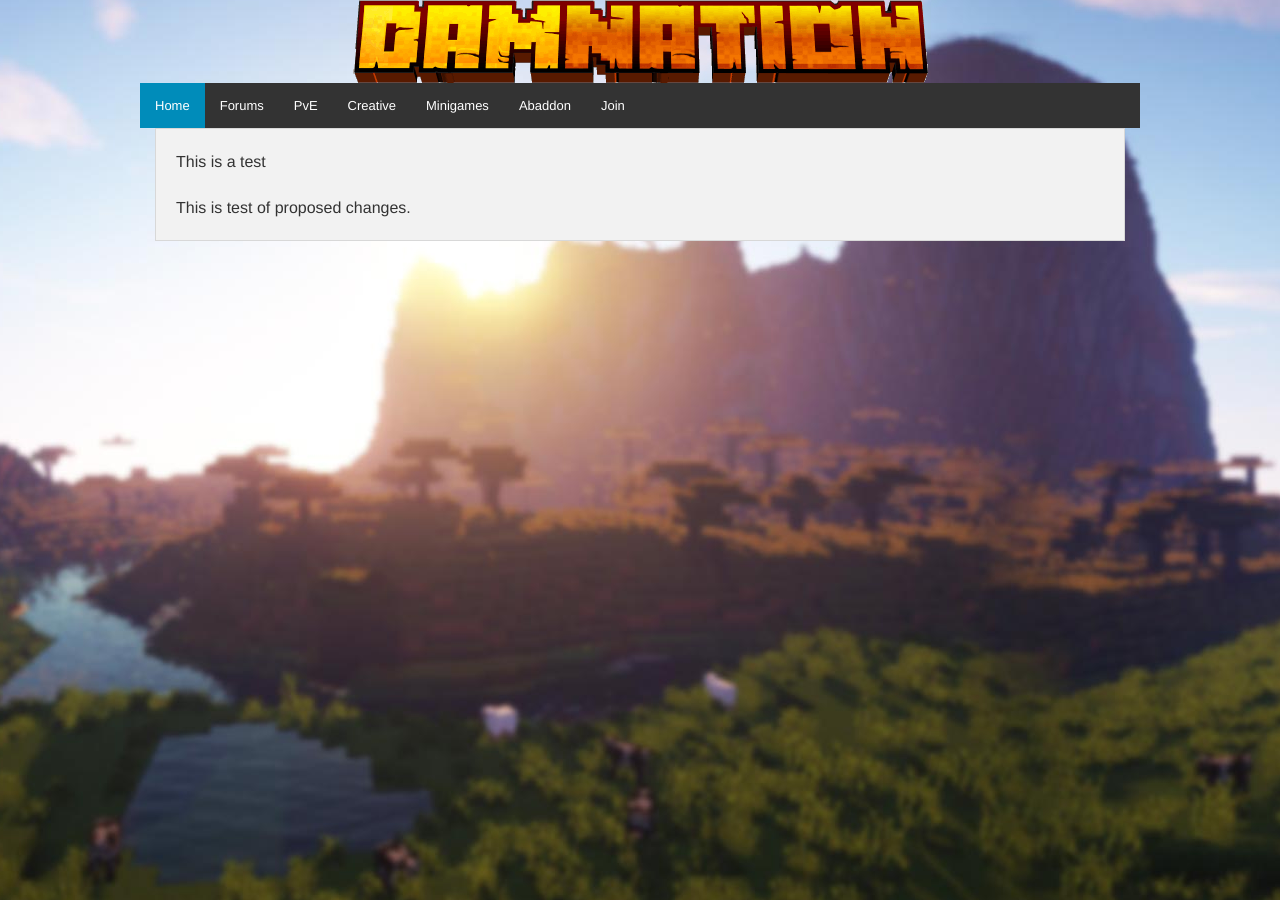
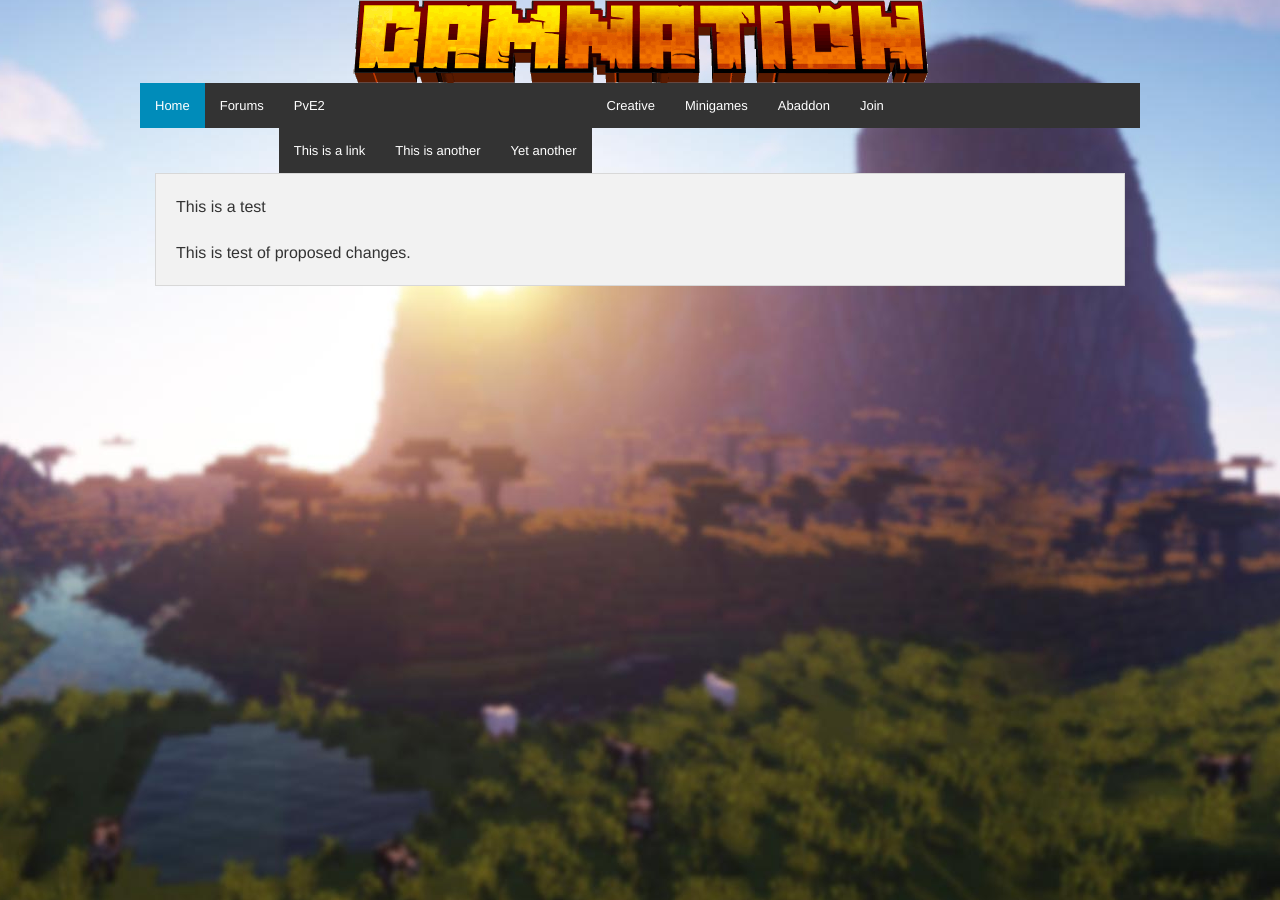
Before and after one commit to damnation-eu/website-beta, a Jekyll site: the page built from index.md, in a window 1280 px wide. Built offline with Jekyll 4.4.1, drawn with Linux system fonts in a browser that asks for light colours.

Commit message:
Update nav.html

```diff
--- a/_includes/nav.html
+++ b/_includes/nav.html
@@ -4,8 +4,8 @@
       <ul class="nav navbar-nav">
         <li class="active"><a href="/website-beta">Home</a></li>
         <li><a href="https://damnation.eu/phpbb/">Forums</a></li>
-        <li><a href="/website-beta/pve" data-dropdown="drop2" data-options="is_hover:true; hover_timeout:5000">PvE</a>
-        <ul id="drop2" class="f-dropdown content" data-dropdown-content>
+        <li><a href="/website-beta/pve" data-dropdown="drop2" data-options="is_hover:true; hover_timeout:5000">PvE2</a>
+        <ul id="drop2" data-dropdown-content>
           <li><a href="#">This is a link</a></li>
           <li><a href="#">This is another</a></li>
           <li><a href="#">Yet another</a></li>
```
